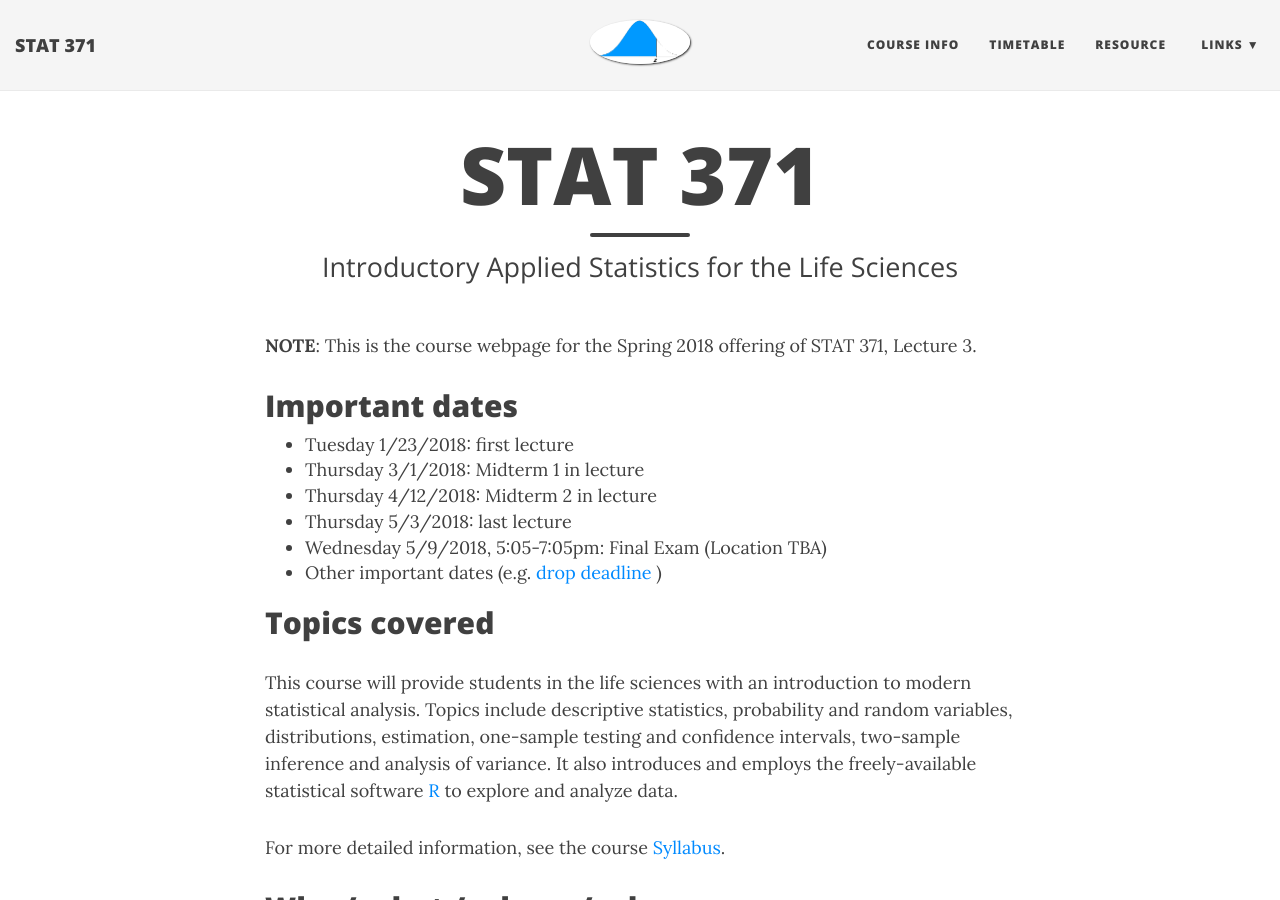
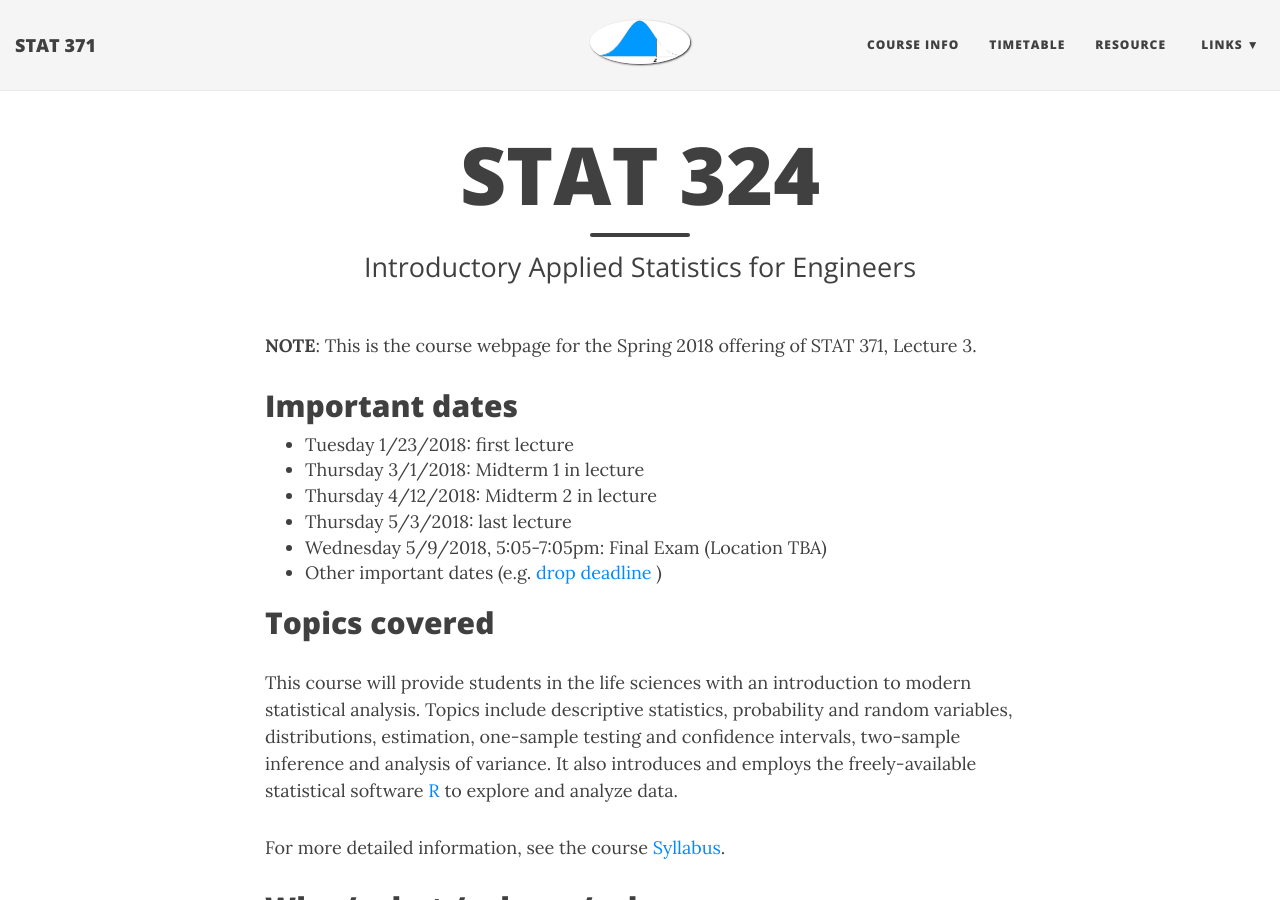
Before and after one commit to duzhewang/stat324, a Jekyll site: the page built from index.md, in a window 1280 px wide and 900 px high. Built offline with Jekyll 4.4.1, drawn with Linux system fonts in a browser that asks for light colours; nearby versions of some CDN libraries.

Commit message:
Update index.md

```diff
--- a/index.md
+++ b/index.md
@@ -1,7 +1,7 @@
 ---
 layout: page
-title: STAT 371
-subtitle: Introductory Applied Statistics for the Life Sciences
+title: STAT 324
+subtitle: Introductory Applied Statistics for Engineers
 ---
 
 **NOTE**: This is the course webpage for the Spring 2018 offering of STAT 371, Lecture 3.
```
